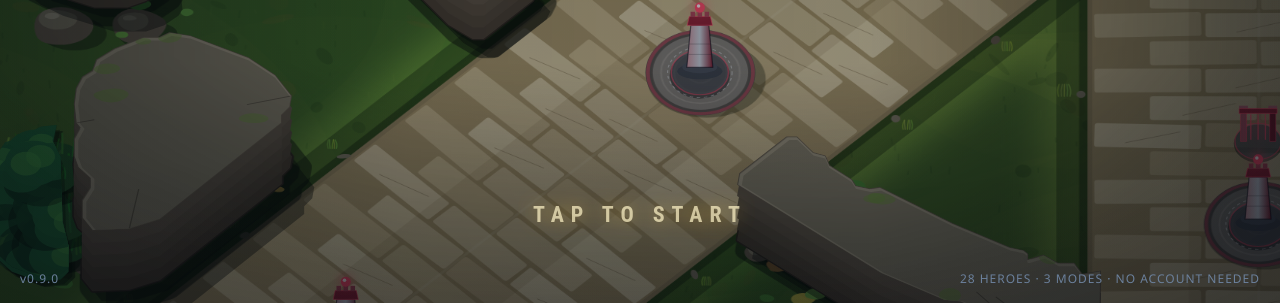
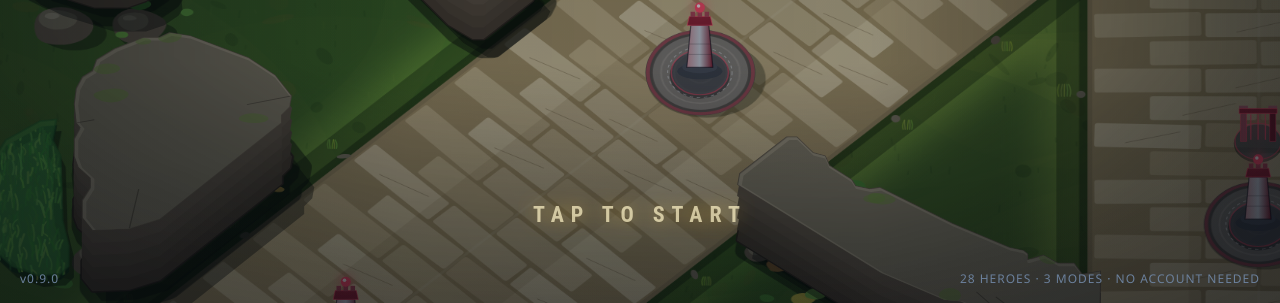
Before and after one commit to alvinchang-wz/legends-arena, a website: page index.html in a window 1280 px wide. Shown: the part 497-800 px from the top of the page. Drawn offline with Linux system fonts and the light colour scheme; animation ran at ten frames a second.

Commit message:
Bushes painted as grass beds clipped to their exact outline
The polygon bushes were drawn as piles of round beds at a few interior
points, spilling past the outline. Now the polygon is the bed: ground
shadow, darkened rim, dense grass blades clipped to the shape; live, a
lifted translucent canopy so units inside stay readable.

Co-Authored-By: Claude Fable 5.1 <noreply@anthropic.com>

```diff
--- a/index.html
+++ b/index.html
@@ -357,7 +357,7 @@
 <script src="js/data.js?v=73"></script>
 <script src="js/map-data.js?v=4"></script>
 <script src="js/map.js?v=64"></script>
-<script src="js/mapart.js?v=7"></script>
+<script src="js/mapart.js?v=8"></script>
 <script src="js/combat.js?v=70"></script>
 <script src="js/bot-params.js?v=71"></script>
 <script src="js/ai/rng.js?v=47"></script>
@@ -374,6 +374,6 @@
 <script src="js/mlbb.js?v=1"></script>
 <script src="js/screens.js?v=1"></script>
 <script src="js/native.js?v=1"></script>
-<script src="js/main.js?v=79"></script>
+<script src="js/main.js?v=80"></script>
 </body>
 </html>
--- a/js/mapart.js
+++ b/js/mapart.js
@@ -427,13 +427,30 @@ const MapArt = (() => {
      beds along its axis, the same shape the concealment test uses. */
   function bush(g, b) {
     if (b.poly) {
-      /* exact outline: the bed is the polygon itself, thickets sit inside it */
-      g.fillStyle = 'rgba(6, 22, 8, 0.55)';
-      g.beginPath(); b.poly.forEach((p, i) => i ? g.lineTo(p.x + 10, p.y + 12) : g.moveTo(p.x + 10, p.y + 12)); g.closePath(); g.fill();
-      g.fillStyle = '#245a2c';
-      g.beginPath(); b.poly.forEach((p, i) => i ? g.lineTo(p.x, p.y) : g.moveTo(p.x, p.y)); g.closePath(); g.fill();
-      const rr = Math.max(26, b.r * 0.62);
-      for (const p of b.lobes) bushBeds(g, { x: p.x, y: p.y, r: rr });
+      /* exact outline: the polygon is the bed. A ground shadow, the bed with a
+         darkened rim, then tall grass blades clipped to the outline. */
+      const rnd = rng((b.x * 31 + b.y * 17) | 0);
+      const path = (dx, dy) => { g.beginPath(); b.poly.forEach((p, i) => i ? g.lineTo(p.x + dx, p.y + dy) : g.moveTo(p.x + dx, p.y + dy)); g.closePath(); };
+      path(8, 12); g.fillStyle = 'rgba(6, 22, 8, 0.5)'; g.fill();
+      path(0, 0); g.fillStyle = '#2a6132'; g.fill();
+      g.save(); path(0, 0); g.clip();
+      g.strokeStyle = 'rgba(8, 34, 14, 0.6)'; g.lineWidth = 30; g.lineJoin = 'round'; path(0, 0); g.stroke();
+      const w = b.maxX - b.minX, h = b.maxY - b.minY;
+      const n = Math.round((w * h) / 150);
+      g.lineCap = 'round';
+      for (let i = 0; i < n; i++) {
+        const px = b.minX + rnd() * w, py = b.minY + rnd() * h;
+        if (!polyClosest(b.poly, px, py).inside) continue;
+        const hgt = 14 + rnd() * 22;
+        const lit = rnd() < 0.45;
+        g.strokeStyle = lit ? `rgba(${110 + rnd() * 60 | 0},${190 + rnd() * 40 | 0},${70 + rnd() * 30 | 0},0.85)`
+          : `rgba(${30 + rnd() * 30 | 0},${100 + rnd() * 50 | 0},${34 + rnd() * 20 | 0},0.85)`;
+        g.lineWidth = 2.2 + rnd() * 1.6;
+        g.beginPath(); g.moveTo(px, py + 3);
+        g.quadraticCurveTo(px + (rnd() - 0.5) * 10, py - hgt * 0.5, px + (rnd() - 0.5) * 16, py - hgt);
+        g.stroke();
+      }
+      g.restore();
       return;
     }
     bushBeds(g, b);
```
Also changed, not shown: docs/map-overview.jpg, js/main.js.
